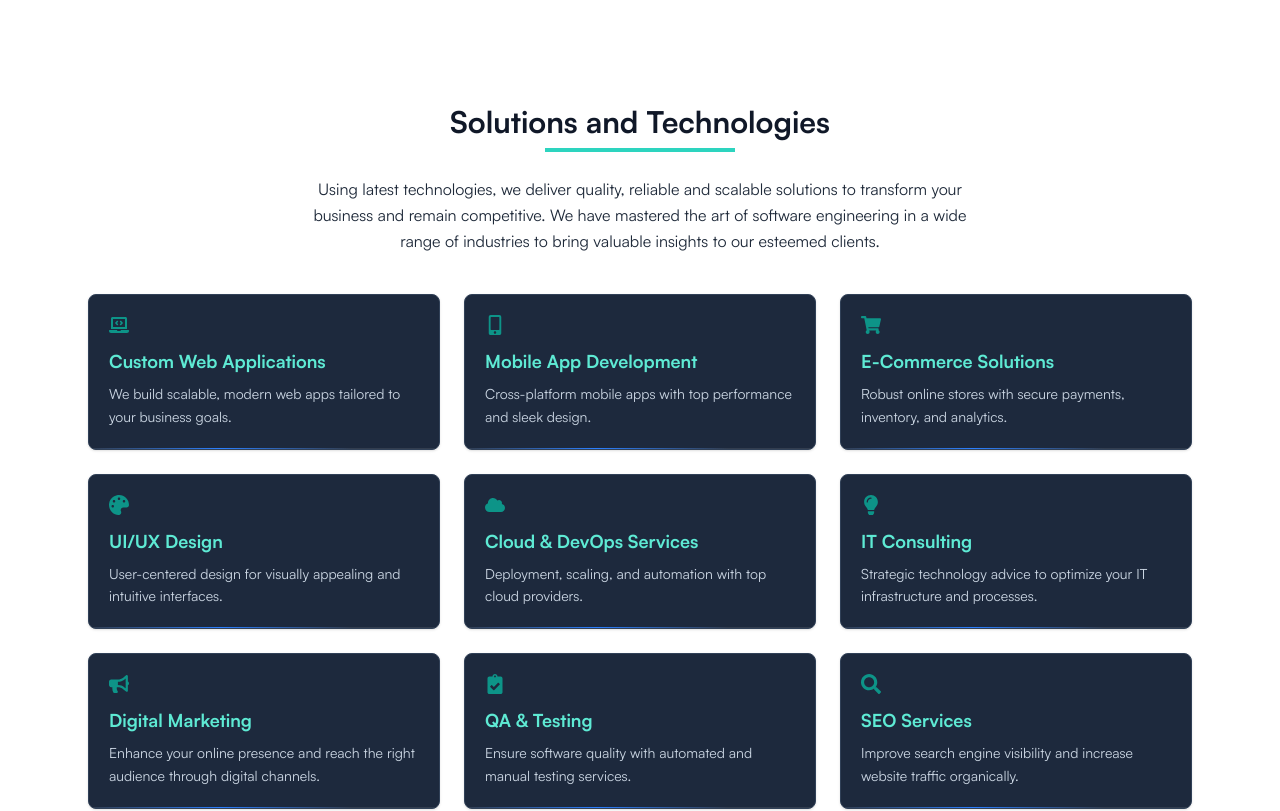
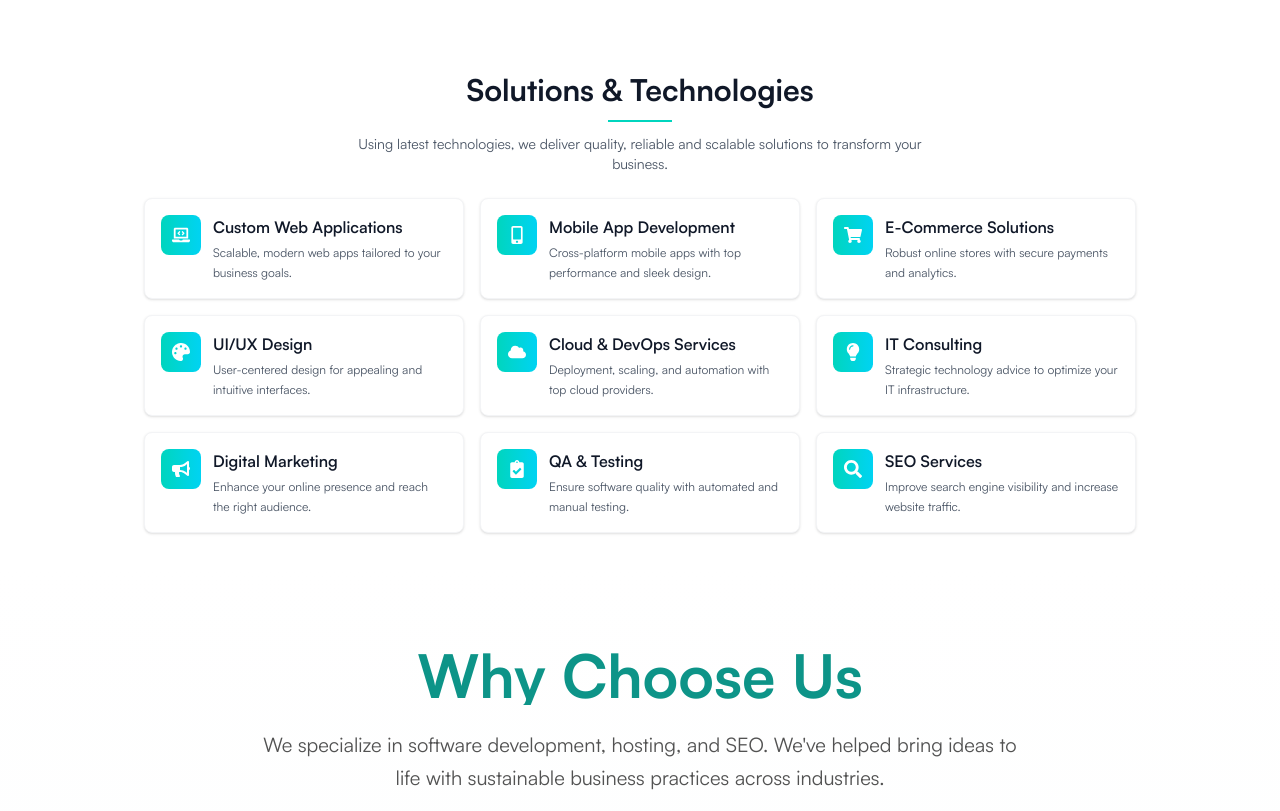
Before and after one commit to Brian-Rotich20/inovasoftwares, a Next.js app: page / in a window 1280 px wide. Shown: the part 1160-1971 px from the top of the page. Built offline with nearby package versions, Linux system fonts and the light colour scheme.

Commit message:
modified the sol

```diff
--- a/app/components/ChooseUs.tsx
+++ b/app/components/ChooseUs.tsx
@@ -1,75 +1,58 @@
 'use client'
-import { motion } from 'framer-motion'
 import { Code2, ShieldCheck, Paintbrush2, PiggyBank } from 'lucide-react'
-import Link from 'next/link'
 
 export default function WhyChooseUs() {
   const features = [
     {
       title: 'Fast Development',
-      icon: <Code2 className="text-yellow-500 w-5 h-5 mb-1" />,
-      desc: 'With vast software engineering experience, we ship your solution on time.',
+      icon: <Code2 className="text-yellow-500 w-4 h-4" />,
+      desc: 'Ship your solution on time with our engineering experience.',
     },
     {
       title: 'Quality Assurance',
-      icon: <ShieldCheck className="text-yellow-500 w-5 h-5 mb-1" />,
-      desc: 'Our internal and external testers ensure quality and reliability.',
+      icon: <ShieldCheck className="text-yellow-500 w-4 h-4" />,
+      desc: 'Ensure quality and reliability with our testing process.',
     },
     {
       title: 'Classic Designs',
-      icon: <Paintbrush2 className="text-yellow-500 w-5 h-5 mb-1" />,
-      desc: 'We craft visually appealing and user-friendly solutions.',
+      icon: <Paintbrush2 className="text-yellow-500 w-4 h-4" />,
+      desc: 'Visually appealing and user-friendly solutions.',
     },
     {
       title: 'Reduced Costs',
-      icon: <PiggyBank className="text-yellow-500 w-5 h-5 mb-1" />,
-      desc: 'We help you gain strategic advantage with low-cost solutions.',
+      icon: <PiggyBank className="text-yellow-500 w-4 h-4" />,
+      desc: 'Strategic advantage with cost-effective solutions.',
     },
   ]
 
   return (
-    <section className="py-10 md:py-14 bg-slate-950 text-white relative">
-      <div className="max-w-6xl mx-auto px-4 md:px-6">
-        <div className="grid md:grid-cols-2 gap-6 md:gap-8 items-start">
-          {/* Left Text Content */}
-          <motion.div
-            initial={{ opacity: 0, y: 30 }}
-            whileInView={{ opacity: 1, y: 0 }}
-            transition={{ duration: 0.8 }}
-            viewport={{ once: true }}
-          >
-            <h2 className="text-base md:text-lg font-medium mb-2 md:mb-3">Why Choose Us</h2>
-            <p className="text-slate-300 text-xs md:text-sm mb-4 max-w-md leading-relaxed">
-              We specialize in software development, hosting, and SEO. We&rsquo;ve helped bring ideas to life with sustainable business practices across industries.
+    <section className="py-6 bg-slate-950 text-white">
+      <div className="max-w-4xl mx-auto px-4">
+        <div className="grid grid-cols-1 md:grid-cols-2 gap-4 items-start">
+          {/* Left Content */}
+          <div>
+            <h2 className="text-lg font-medium mb-2">Why Choose Us</h2>
+            <p className="text-slate-300 text-sm mb-3 leading-relaxed">
+              We specialize in software development, hosting, and SEO. We've helped bring ideas to life across industries.
             </p>
-            <Link
-              href="/contact"
-              className="inline-block bg-yellow-600 hover:bg-yellow-500 text-white px-3 py-1.5 text-xs font-medium rounded-md transition"
-            >
+            <button className="bg-yellow-600 hover:bg-yellow-500 text-white px-4 py-2 text-sm font-medium rounded transition">
               Schedule a Consultation
-            </Link>
-          </motion.div>
+            </button>
+          </div>
 
-          {/* Right Features Grid */}
-          <motion.div
-            className="grid grid-cols-1 sm:grid-cols-2 gap-2 md:gap-3 bg-slate-800/40 backdrop-blur-lg p-3 md:p-5 rounded-lg border border-slate-700"
-            initial={{ opacity: 0, y: 40 }}
-            whileInView={{ opacity: 1, y: 0 }}
-            transition={{ duration: 0.9 }}
-            viewport={{ once: true }}
-          >
+          {/* Right Features */}
+          <div className="grid grid-cols-2 gap-2 bg-slate-800/40 p-3 rounded-lg border border-slate-700">
             {features.map((item, index) => (
-              <motion.div
+              <div
                 key={index}
-                className="bg-slate-900/60 p-3 md:p-4 rounded-md hover:shadow-md transition hover:-translate-y-0.5"
-                whileHover={{ scale: 1.02 }}
+                className="bg-slate-900/60 p-3 rounded text-center"
               >
-                {item.icon}
-                <h3 className="text-xs md:text-sm font-semibold mb-1">{item.title}</h3>
-                <p className="text-slate-400 text-[11px] md:text-xs leading-relaxed">{item.desc}</p>
-              </motion.div>
+                <div className="flex justify-center mb-1">{item.icon}</div>
+                <h3 className="text-xs font-semibold mb-1">{item.title}</h3>
+                <p className="text-slate-400 text-[10px] leading-tight">{item.desc}</p>
+              </div>
             ))}
-          </motion.div>
+          </div>
         </div>
       </div>
     </section>
--- a/app/components/ServicesSection.jsx
+++ b/app/components/ServicesSection.jsx
@@ -14,81 +14,83 @@ import {
 
 const services = [
   {
-    icon: <FaLaptopCode className="text-xl text-brand" />,
+    icon: <FaLaptopCode className="text-lg text-white" />,
     title: 'Custom Web Applications',
-    description: 'We build scalable, modern web apps tailored to your business goals.',
+    description: 'Scalable, modern web apps tailored to your business goals.',
   },
   {
-    icon: <FaMobileAlt className="text-xl text-brand" />,
+    icon: <FaMobileAlt className="text-lg text-white" />,
     title: 'Mobile App Development',
     description: 'Cross-platform mobile apps with top performance and sleek design.',
   },
   {
-    icon: <FaShoppingCart className="text-xl text-brand" />,
+    icon: <FaShoppingCart className="text-lg text-white" />,
     title: 'E-Commerce Solutions',
-    description: 'Robust online stores with secure payments, inventory, and analytics.',
+    description: 'Robust online stores with secure payments and analytics.',
   },
   {
-    icon: <FaPalette className="text-xl text-brand" />,
+    icon: <FaPalette className="text-lg text-white" />,
     title: 'UI/UX Design',
-    description: 'User-centered design for visually appealing and intuitive interfaces.',
+    description: 'User-centered design for appealing and intuitive interfaces.',
   },
   {
-    icon: <FaCloud className="text-xl text-brand" />,
+    icon: <FaCloud className="text-lg text-white" />,
     title: 'Cloud & DevOps Services',
     description: 'Deployment, scaling, and automation with top cloud providers.',
   },
   {
-    icon: <FaLightbulb className="text-xl text-brand" />,
+    icon: <FaLightbulb className="text-lg text-white" />,
     title: 'IT Consulting',
-    description: 'Strategic technology advice to optimize your IT infrastructure and processes.',
+    description: 'Strategic technology advice to optimize your IT infrastructure.',
   },
   {
-    icon: <FaBullhorn className="text-xl text-brand" />,
+    icon: <FaBullhorn className="text-lg text-white" />,
     title: 'Digital Marketing',
-    description: 'Enhance your online presence and reach the right audience through digital channels.',
+    description: 'Enhance your online presence and reach the right audience.',
   },
   {
-    icon: <FaClipboardCheck className="text-xl text-brand" />,
+    icon: <FaClipboardCheck className="text-lg text-white" />,
     title: 'QA & Testing',
-    description: 'Ensure software quality with automated and manual testing services.',
+    description: 'Ensure software quality with automated and manual testing.',
   },
   {
-    icon: <FaSearch className="text-xl text-brand" />,
+    icon: <FaSearch className="text-lg text-white" />,
     title: 'SEO Services',
-    description: 'Improve search engine visibility and increase website traffic organically.',
+    description: 'Improve search engine visibility and increase website traffic.',
   },
 ];
 
 export default function ServicesSection() {
   return (
-    <section id="services" className="py-12 md:py-16 px-4 md:px-6 max-w-6xl mx-auto">
-      <div className="text-center">
-        <h2 className="relative inline-block text-2xl md:text-3xl font-bold text-gray-900  mb-4 md:mb-6 after:content-[''] after:block after:h-1 after:w-1/2 after:bg-[#2DD4BF] after:mx-auto after:mt-2">
-          Solutions and Technologies
+    <section id="services" className="py-8 px-4 max-w-5xl mx-auto">
+      <div className="text-center mb-6">
+        <h2 className="text-2xl md:text-3xl font-bold text-gray-900 mb-3">
+          Solutions & Technologies
         </h2>
+        <div className="w-16 h-0.5 bg-teal-400 mx-auto mb-3"></div>
+        <p className="text-gray-600 text-sm max-w-xl mx-auto">
+          Using latest technologies, we deliver quality, reliable and scalable solutions to transform your business.
+        </p>
       </div>
 
-      <p className="text-center text-gray-800 mb-8 md:mb-10 max-w-2xl mx-auto text-sm md:text-base leading-relaxed">
-        Using latest technologies, we deliver quality, reliable and scalable solutions to transform your business and remain competitive.
-        We have mastered the art of software engineering in a wide range of industries to bring valuable insights to our esteemed clients.
-      </p>
-
-      <div className="grid grid-cols-1 sm:grid-cols-2 lg:grid-cols-3 gap-4 md:gap-6">
+      <div className="grid grid-cols-1 sm:grid-cols-2 lg:grid-cols-3 gap-4">
         {services.map((service, index) => (
           <div
             key={index}
-            className="relative bg-slate-800 p-4 md:p-5 rounded-lg shadow hover:shadow-lg transition-all hover:-translate-y-1 border border-slate-700 overflow-hidden"
+            className="bg-white p-4 rounded-lg shadow-sm border border-gray-100"
           >
-            <div className="mb-3">{service.icon}</div>
-            <h3 className="text-base md:text-lg font-bold mb-2 text-[#5EEAD4]">
-              {service.title}
-            </h3>
-            <p className="text-slate-300 text-xs md:text-sm leading-relaxed">{service.description}</p>
-
-            {/* Decorative bottom line */}
-            <div className="absolute inset-x-0 bottom-0 h-px w-full bg-neutral-200/10 dark:bg-neutral-800/80">
-              <div className="absolute mx-auto h-px w-3/4 bg-gradient-to-r from-transparent via-blue-500 to-transparent" />
+            <div className="flex items-start gap-3">
+              <div className="flex-shrink-0 w-10 h-10 bg-gradient-to-r from-teal-400 to-cyan-400 rounded-lg flex items-center justify-center">
+                {service.icon}
+              </div>
+              <div className="min-w-0">
+                <h3 className="text-base font-semibold text-gray-900 mb-1">
+                  {service.title}
+                </h3>
+                <p className="text-gray-600 text-xs leading-relaxed">
+                  {service.description}
+                </p>
+              </div>
             </div>
           </div>
         ))}
```
